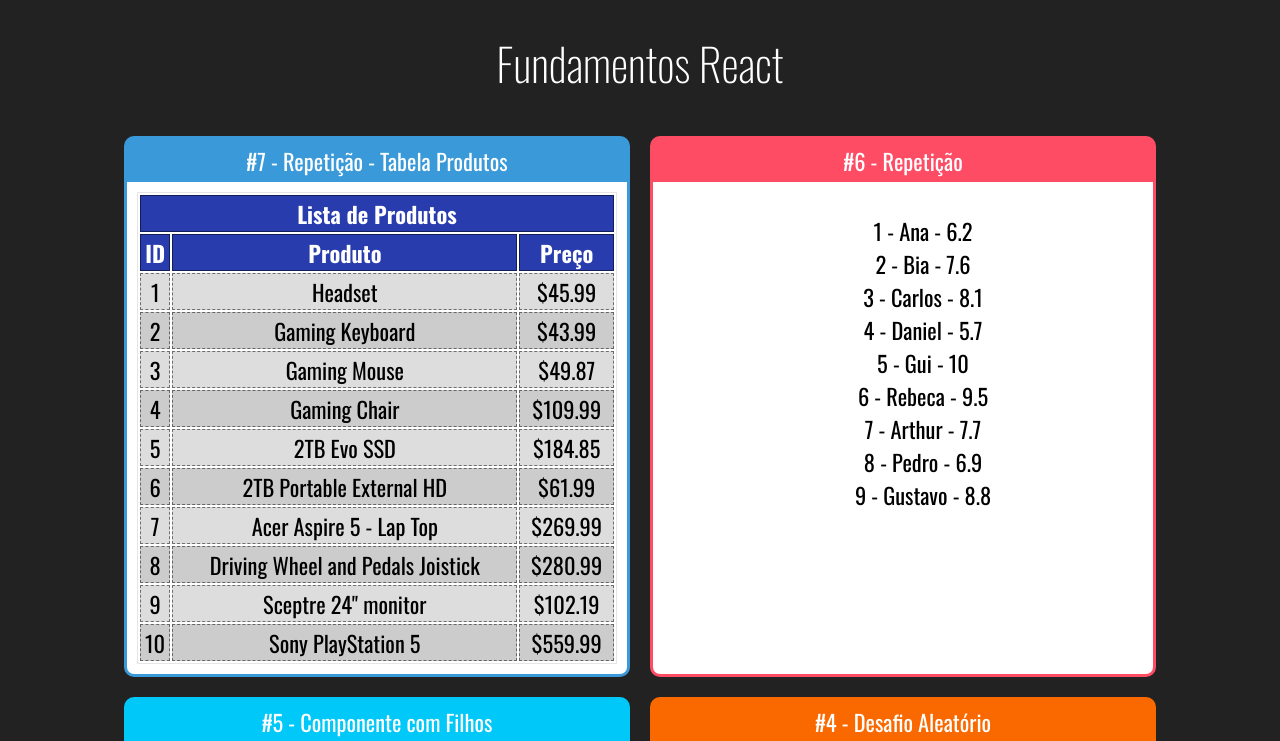
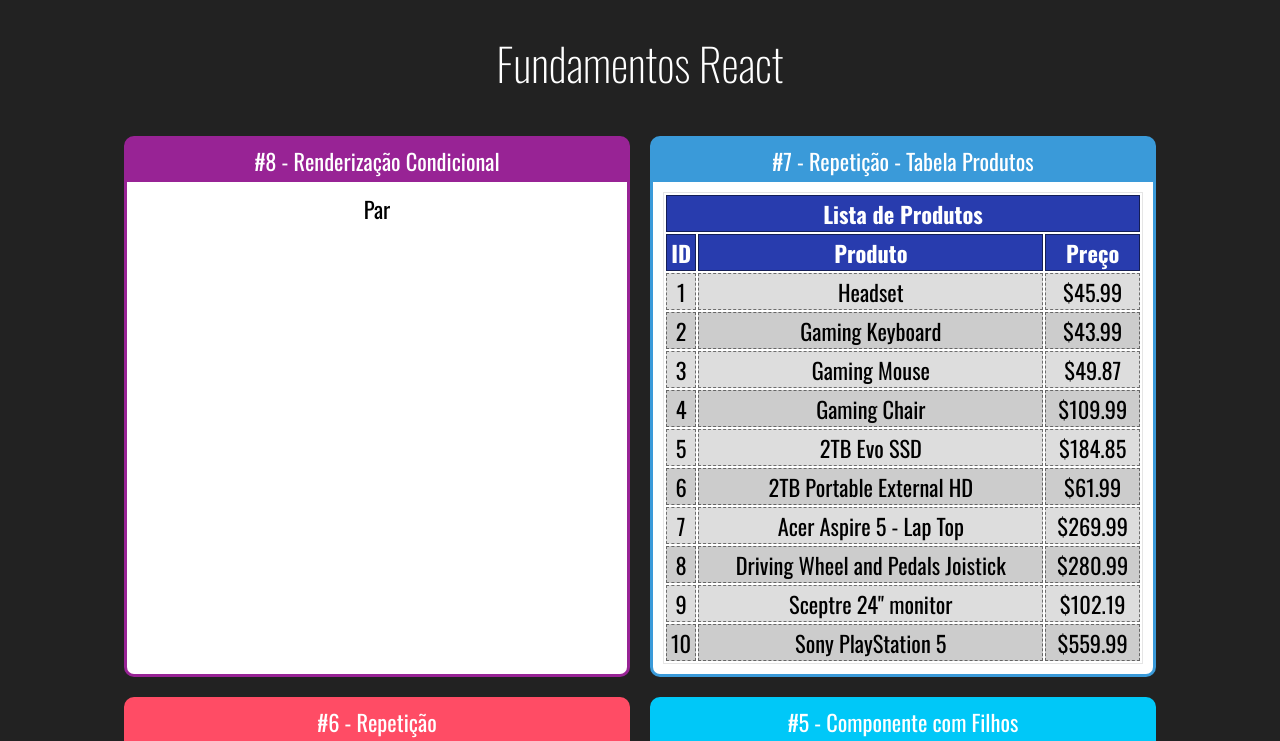
Before and after one commit to Edmilson-Hao/fundamentos-react, a React (Create React App) app: page / in a window 1280 px wide. Shown: the top 741 px of the page. Built offline with nearby package versions, Linux system fonts and the light colour scheme.

Commit message:
Aula 30 -  Renderização Condicional #1

```diff
--- a/src/components/App.jsx
+++ b/src/components/App.jsx
@@ -1,5 +1,6 @@
 import React            from 'react'
 
+import ParOuImpar       from './condicional/ParOuImpar'
 import TabelaProdutos   from './repeticao/TabelaProdutos'
 import ListaAlunos      from './repeticao/ListaAlunos'
 import Familia          from './basicos/Familia'
@@ -22,6 +23,10 @@ export default _ =>
         <h1>Fundamentos React</h1>
 
         <div className='Cards'>
+
+            <Card titulo='#8 - Renderização Condicional' color='#982395'>
+                <ParOuImpar numero={ 20 }></ParOuImpar>
+            </Card>
 
             <Card titulo='#7 - Repetição - Tabela Produtos' color ='#3A9AD9'>
                 <TabelaProdutos />
--- /dev/null
+++ b/src/components/condicional/ParOuImpar.jsx
@@ -0,0 +1,12 @@
+import React from 'react'
+
+export default props => {
+
+    const isPar = props.numero % 2 === 0
+
+    return (
+        <div>
+            { isPar ? <span>Par</span> : <span>Impar</span> }
+        </div>
+    )
+}
```
